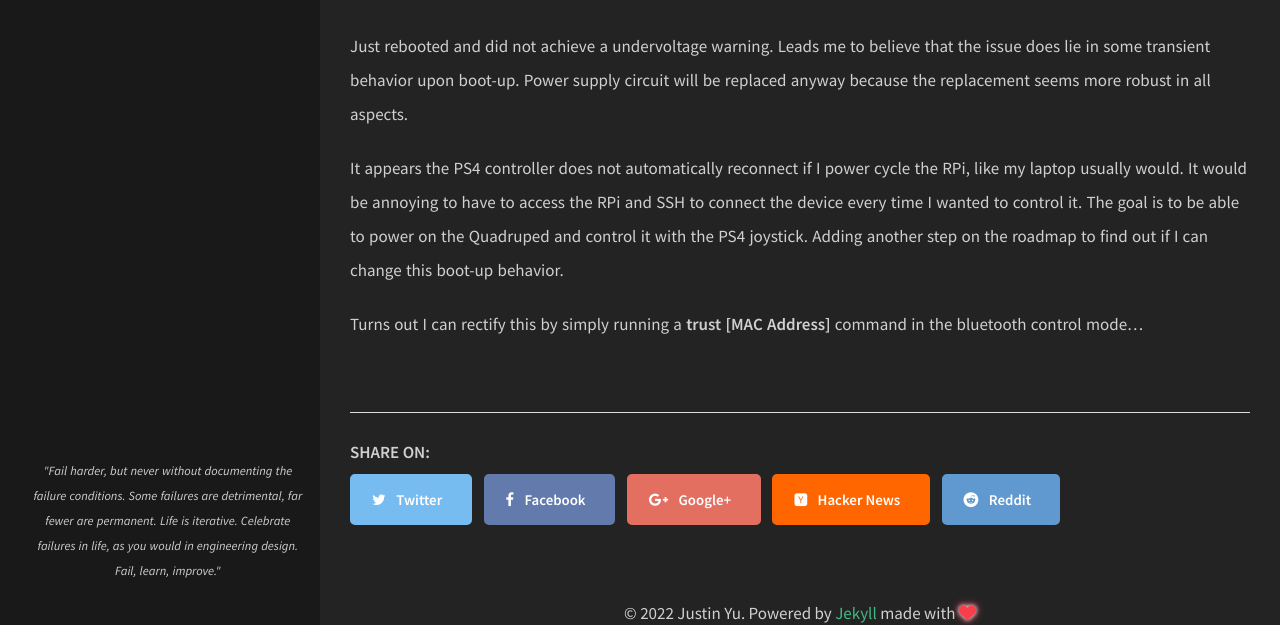
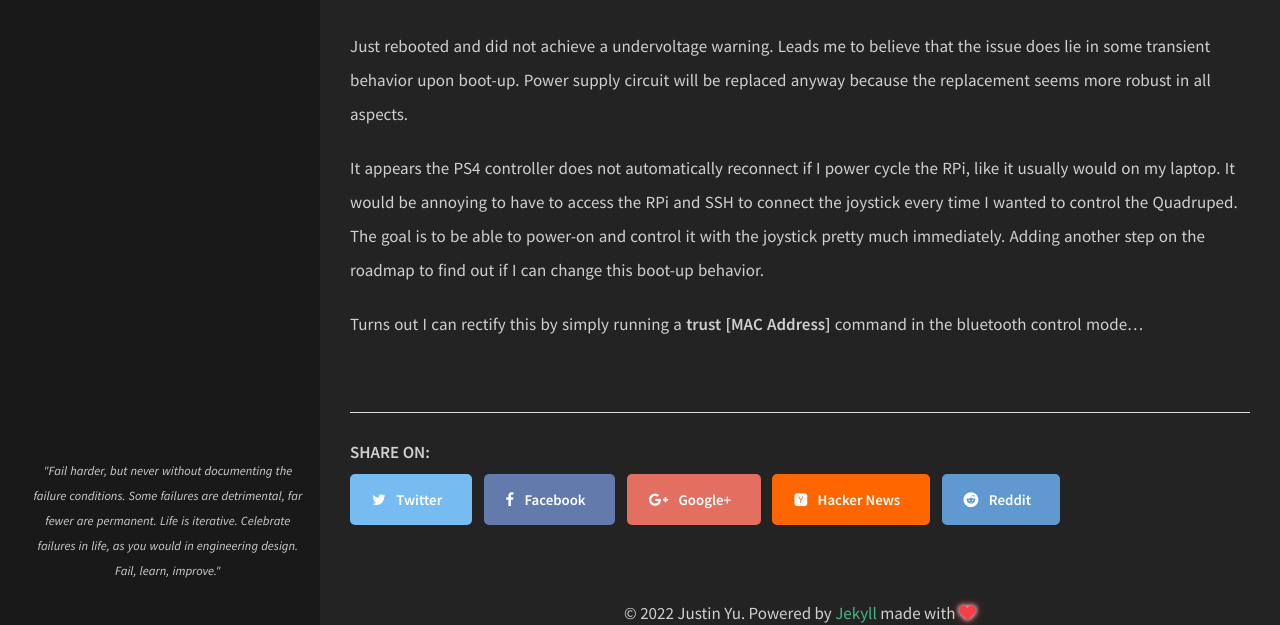
Before and after one commit to uynitsuj/uynitsuj.github.io, a Jekyll site: the page built from _posts/2022-07-03-quadruped-documentation.md, in a window 1280 px wide, cut to the strip 4375-5000 px from the top of the page. Built offline with Jekyll 4.4.1, drawn with Linux system fonts in a browser that asks for light colours.

Commit message:
Update 2022-07-03-quadruped-documentation.md

```diff
--- a/_posts/2022-07-03-quadruped-documentation.md
+++ b/_posts/2022-07-03-quadruped-documentation.md
@@ -78,6 +78,6 @@ If you’d like to view the input event stream to verify the connection:
 
 Just rebooted and did not achieve a undervoltage warning. Leads me to believe that the issue does lie in some transient behavior upon boot-up. Power supply circuit will be replaced anyway because the replacement seems more robust in all aspects.
 
-It appears the PS4 controller does not automatically reconnect if I power cycle the RPi, like my laptop usually would. It would be annoying to have to access the RPi and SSH to connect the device every time I wanted to control it. The goal is to be able to power on the Quadruped and control it with the PS4 joystick. Adding another step on the roadmap to find out if I can change this boot-up behavior.
+It appears the PS4 controller does not automatically reconnect if I power cycle the RPi, like it usually would on my laptop. It would be annoying to have to access the RPi and SSH to connect the joystick every time I wanted to control the Quadruped. The goal is to be able to power-on and control it with the joystick pretty much immediately. Adding another step on the roadmap to find out if I can change this boot-up behavior.
 
 Turns out I can rectify this by simply running a **trust \[MAC Address\]** command in the bluetooth control mode…
```
